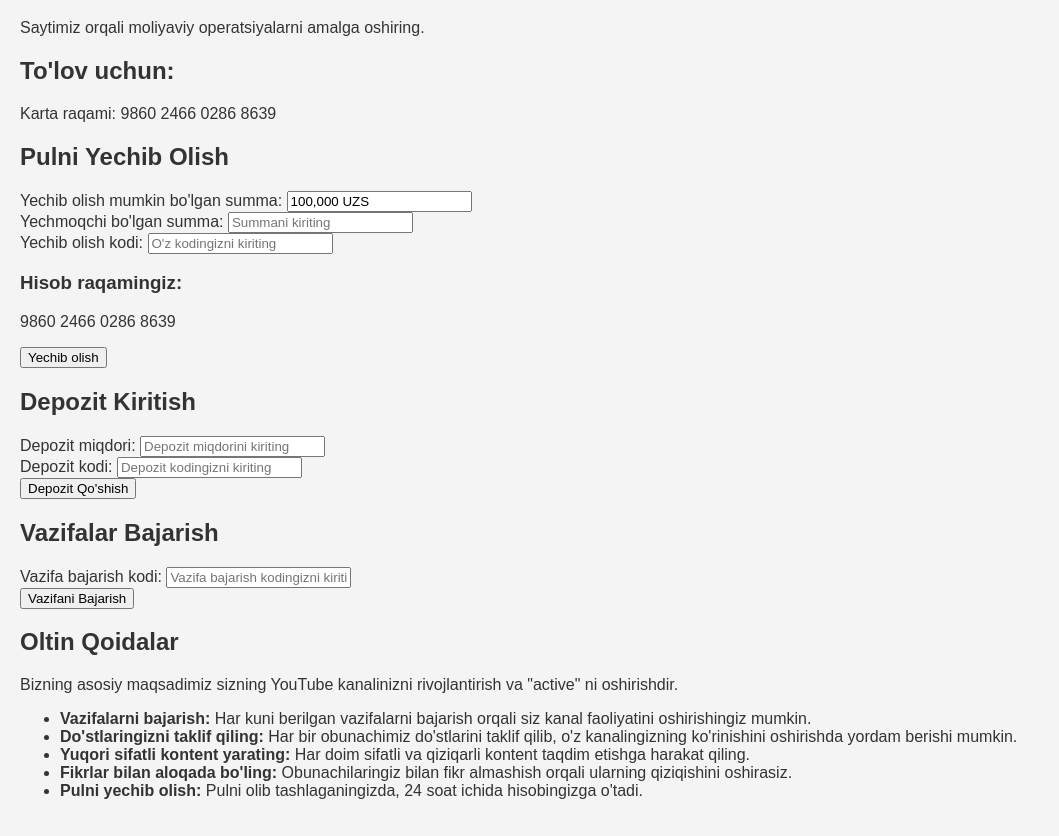
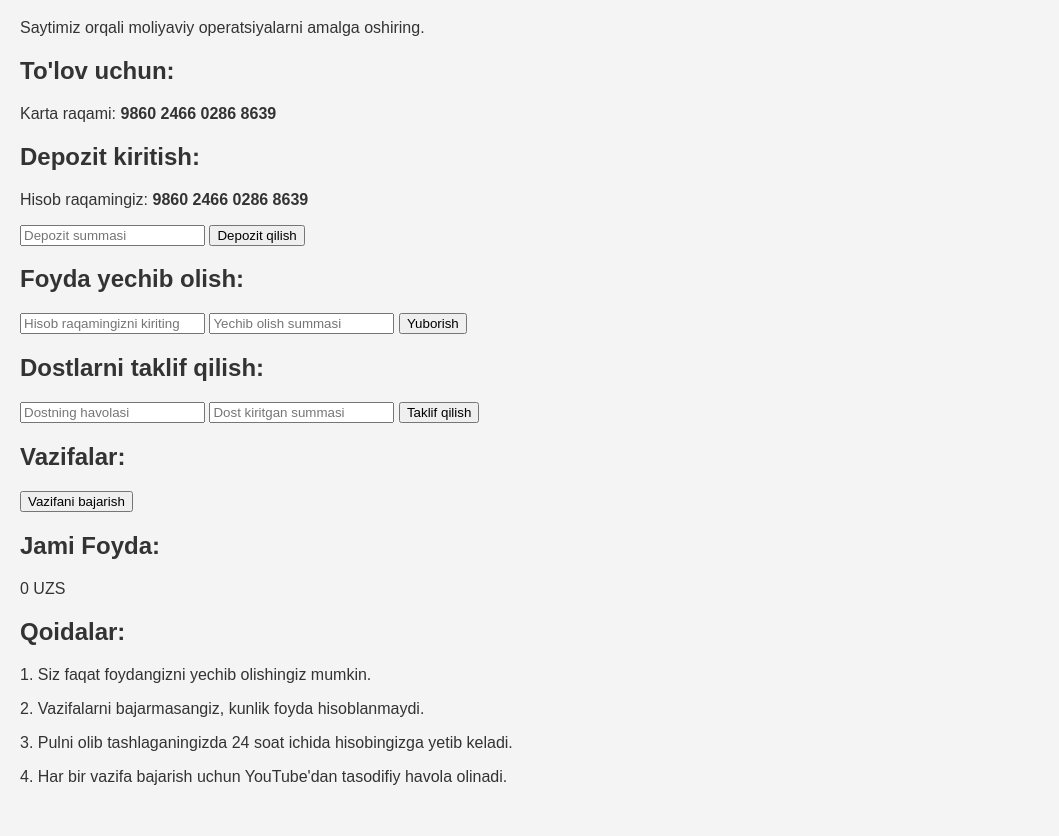
Before and after one commit to Elieizer00/Youtube-activite, a plain HTML site: page index.html in a window 1280 px wide. Shown: the part 81-917 px from the top of the page, without its empty margins (0-1059 px from the left). Drawn offline with Linux system fonts and the light colour scheme.

Commit message:
Add files via upload
Ozgartrilishlar kiritildi

```diff
--- a/index.html
+++ b/index.html
@@ -3,7 +3,7 @@
 <head>
     <meta charset="UTF-8">
     <meta name="viewport" content="width=device-width, initial-scale=1.0">
-    <title>YOUTUBE Active</title>
+    <title>YOUTUBE active</title>
     <link rel="stylesheet" href="style.css">
 </head>
 <body>
@@ -11,61 +11,36 @@
     <p>Saytimiz orqali moliyaviy operatsiyalarni amalga oshiring.</p>
 
     <h2>To'lov uchun:</h2>
-    <p>Karta raqami: 9860 2466 0286 8639</p>
+    <p>Karta raqami: <strong>9860 2466 0286 8639</strong></p>
 
-    <h2>Pulni Yechib Olish</h2>
-    <div>
-        <label for="withdrawAmount">Yechib olish mumkin bo'lgan summa:</label>
-        <input type="text" id="withdrawAmount" value="100,000 UZS" readonly>
-    </div>
+    <h2>Depozit kiritish:</h2>
+    <p>Hisob raqamingiz: <strong>9860 2466 0286 8639</strong></p>
+    <input type="number" id="depositAmount" placeholder="Depozit summasi">
+    <button onclick="makeDeposit()">Depozit qilish</button>
 
-    <div>
-        <label for="withdrawInput">Yechmoqchi bo'lgan summa:</label>
-        <input type="number" id="withdrawInput" placeholder="Summani kiriting">
-    </div>
+    <h2>Foyda yechib olish:</h2>
+    <input type="text" id="withdrawAccount" placeholder="Hisob raqamingizni kiriting">
+    <input type="number" id="withdrawAmount" placeholder="Yechib olish summasi">
+    <button onclick="withdrawProfit()">Yuborish</button> <!-- Tugma o'zgartirildi -->
 
-    <div>
-        <label for="withdrawCode">Yechib olish kodi:</label>
-        <input type="text" id="withdrawCode" placeholder="O'z kodingizni kiriting">
-    </div>
+    <h2>Dostlarni taklif qilish:</h2>
+    <input type="text" id="referralCode" placeholder="Dostning havolasi">
+    <input type="number" id="friendDeposit" placeholder="Dost kiritgan summasi">
+    <button onclick="inviteFriend()">Taklif qilish</button>
 
-    <div>
-        <h3>Hisob raqamingiz:</h3>
-        <p id="accountNumber">9860 2466 0286 8639</p>
-    </div>
+    <h2>Vazifalar:</h2>
+    <button onclick="completeTask()">Vazifani bajarish</button>
+    <div id="taskStatus"></div>
+    <div id="randomLink"></div> <!-- Tasodifiy havola ko'rsatish uchun -->
 
-    <button id="withdrawButton">Yechib olish</button>
+    <h2>Jami Foyda:</h2>
+    <p id="totalProfit">0 UZS</p>
 
-    <h2>Depozit Kiritish</h2>
-    <div>
-        <label for="depositAmount">Depozit miqdori:</label>
-        <input type="number" id="depositAmount" placeholder="Depozit miqdorini kiriting">
-    </div>
-
-    <div>
-        <label for="depositCode">Depozit kodi:</label>
-        <input type="text" id="depositCode" placeholder="Depozit kodingizni kiriting">
-    </div>
-
-    <button id="depositButton">Depozit Qo'shish</button>
-
-    <h2>Vazifalar Bajarish</h2>
-    <div>
-        <label for="taskCode">Vazifa bajarish kodi:</label>
-        <input type="text" id="taskCode" placeholder="Vazifa bajarish kodingizni kiriting">
-    </div>
-
-    <button id="taskButton">Vazifani Bajarish</button>
-
-    <h2>Oltin Qoidalar</h2>
-    <p>Bizning asosiy maqsadimiz sizning YouTube kanalinizni rivojlantirish va "active" ni oshirishdir.</p>
-    <ul>
-        <li><strong>Vazifalarni bajarish:</strong> Har kuni berilgan vazifalarni bajarish orqali siz kanal faoliyatini oshirishingiz mumkin.</li>
-        <li><strong>Do'stlaringizni taklif qiling:</strong> Har bir obunachimiz do'stlarini taklif qilib, o'z kanalingizning ko'rinishini oshirishda yordam berishi mumkin.</li>
-        <li><strong>Yuqori sifatli kontent yarating:</strong> Har doim sifatli va qiziqarli kontent taqdim etishga harakat qiling.</li>
-        <li><strong>Fikrlar bilan aloqada bo'ling:</strong> Obunachilaringiz bilan fikr almashish orqali ularning qiziqishini oshirasiz.</li>
-        <li><strong>Pulni yechib olish:</strong> Pulni olib tashlaganingizda, 24 soat ichida hisobingizga o'tadi.</li>
-    </ul>
+    <h2>Qoidalar:</h2>
+    <p>1. Siz faqat foydangizni yechib olishingiz mumkin.</p>
+    <p>2. Vazifalarni bajarmasangiz, kunlik foyda hisoblanmaydi.</p>
+    <p>3. Pulni olib tashlaganingizda 24 soat ichida hisobingizga yetib keladi.</p>
+    <p>4. Har bir vazifa bajarish uchun YouTube'dan tasodifiy havola olinadi.</p>
 
     <script src="script.js"></script>
 </body>
```
Also changed, not shown: script .js (added, +79 -0 lines).
